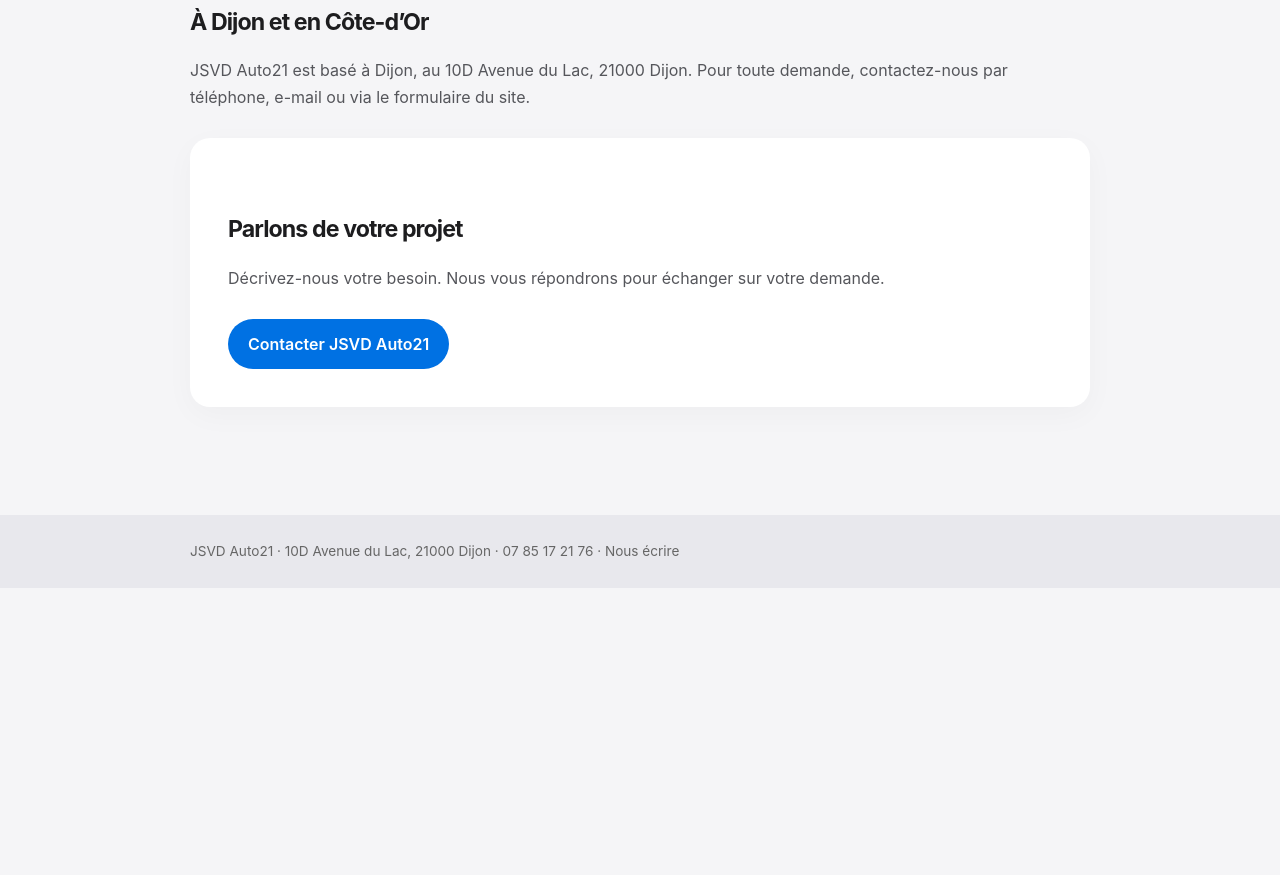
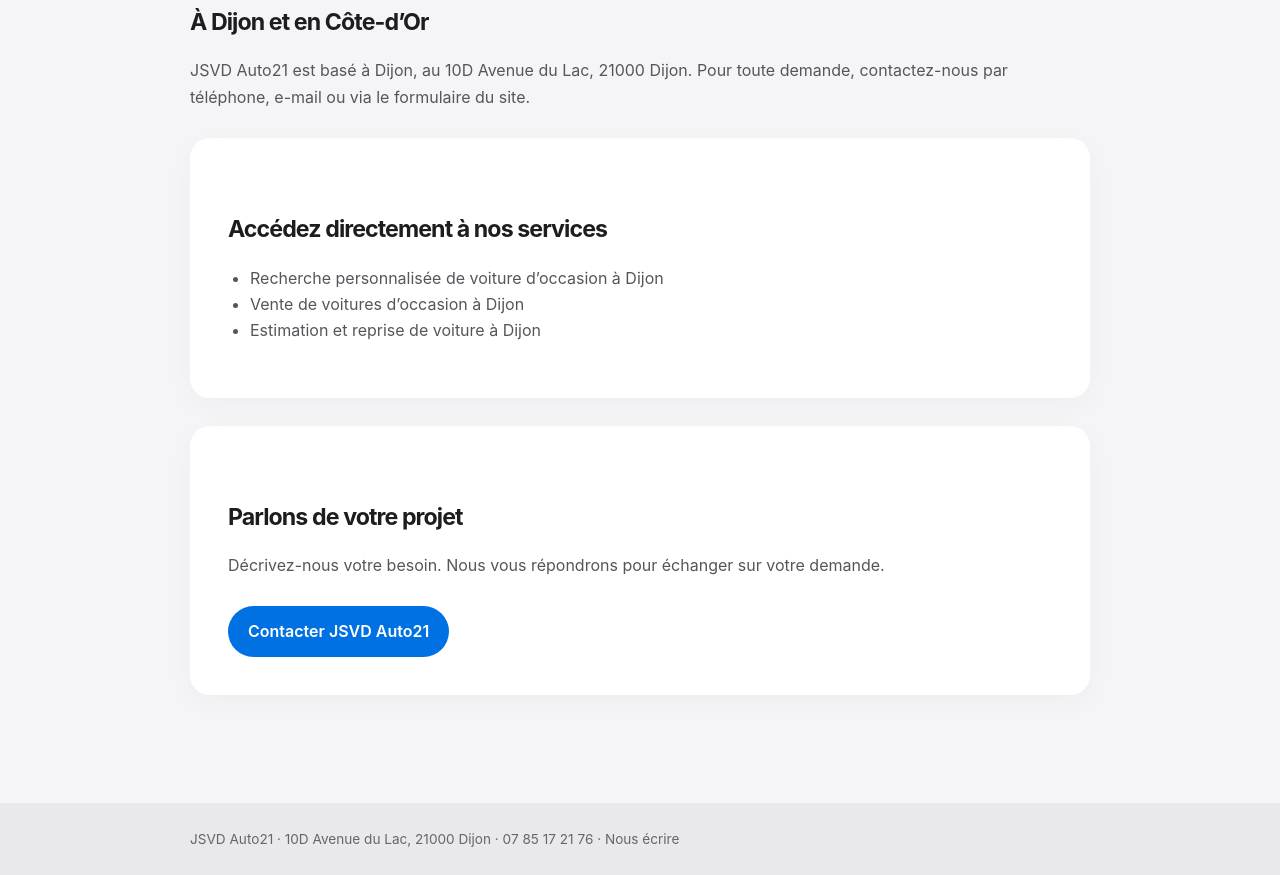
Before and after one commit to joka521/JSVDV3, a plain HTML site: page accompagnement-automobile-cote-or.html in a window 1280 px wide. Shown: the part 1038-1913 px from the top of the page. Before the commit the page ends 1626 px from the top, so only its background shows below. Drawn offline with Linux system fonts and the light colour scheme.

Commit message:
Add contextual internal service links

```diff
--- a/accompagnement-automobile-cote-or.html
+++ b/accompagnement-automobile-cote-or.html
@@ -7,5 +7,5 @@
 </style></head><body><header><div class="wrap"><a class="brand" href="https://joka521.github.io/JSVDV3/"><span>JS</span>JSVD Auto21</a></div></header>
 <main class="wrap"><a class="back" href="https://joka521.github.io/JSVDV3/">← Retour au site JSVD Auto21</a><p class="eyebrow" style="margin-top:34px">Accompagnement automobile · Côte-d'Or</p><h1>Votre accompagnement automobile à Dijon et en Côte-d’Or.</h1><p class="lead">Acheter, changer ou rechercher un véhicule soulève souvent beaucoup de questions. JSVD Auto21 vous propose un échange personnalisé pour clarifier votre besoin et identifier les prochaines étapes.</p>
 <section><h2>Comprendre votre besoin</h2><p>Nous prenons le temps d’échanger sur votre utilisation, vos critères, votre budget et vos contraintes. L’objectif est de définir un projet réaliste avant de vous orienter vers une solution.</p></section><section><h2>Recherche et achat de véhicule</h2><p>Vous pouvez nous solliciter pour une recherche personnalisée de voiture d’occasion ou pour obtenir des informations sur les véhicules présentés dans notre catalogue.</p></section><section><h2>Reprise et changement de véhicule</h2><p>Si vous possédez déjà un véhicule, vous pouvez également nous présenter votre situation afin d’échanger sur une éventuelle reprise ou estimation.</p></section><section><h2>À Dijon et en Côte-d’Or</h2><p>JSVD Auto21 est basé à Dijon, au 10D Avenue du Lac, 21000 Dijon. Pour toute demande, contactez-nous par téléphone, e-mail ou via le formulaire du site.</p></section>
-<div class="panel"><h2>Parlons de votre projet</h2><p>Décrivez-nous votre besoin. Nous vous répondrons pour échanger sur votre demande.</p><a class="btn" href="https://joka521.github.io/JSVDV3/#contact">Contacter JSVD Auto21</a></div></main>
+<nav class="panel" aria-label="Services automobiles JSVD Auto21"><h2>Accédez directement à nos services</h2><ul><li><a href="recherche-voiture-dijon.html">Recherche personnalisée de voiture d’occasion à Dijon</a></li><li><a href="vente-voiture-occasion-dijon.html">Vente de voitures d’occasion à Dijon</a></li><li><a href="reprise-estimation-voiture-dijon.html">Estimation et reprise de voiture à Dijon</a></li></ul></nav><div class="panel"><h2>Parlons de votre projet</h2><p>Décrivez-nous votre besoin. Nous vous répondrons pour échanger sur votre demande.</p><a class="btn" href="https://joka521.github.io/JSVDV3/#contact">Contacter JSVD Auto21</a></div></main>
 <footer><div class="wrap">JSVD Auto21 · 10D Avenue du Lac, 21000 Dijon · <a href="tel:+33785172176">07 85 17 21 76</a> · <a href="mailto:JsVd_auto21@outlook.fr">Nous écrire</a></div></footer></body></html>
```
